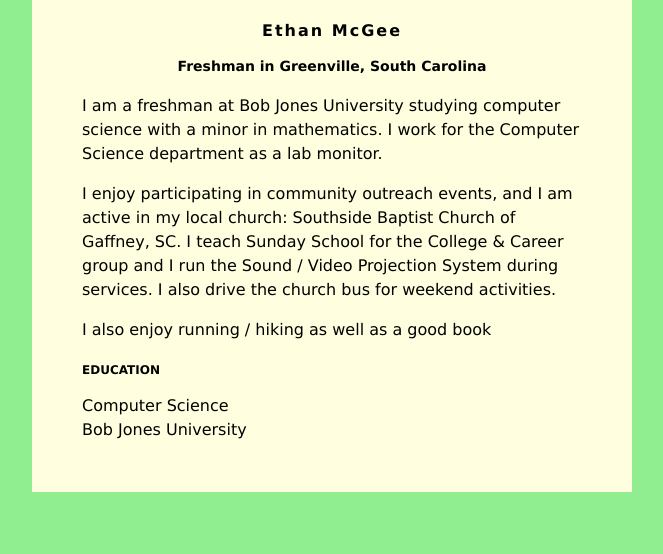
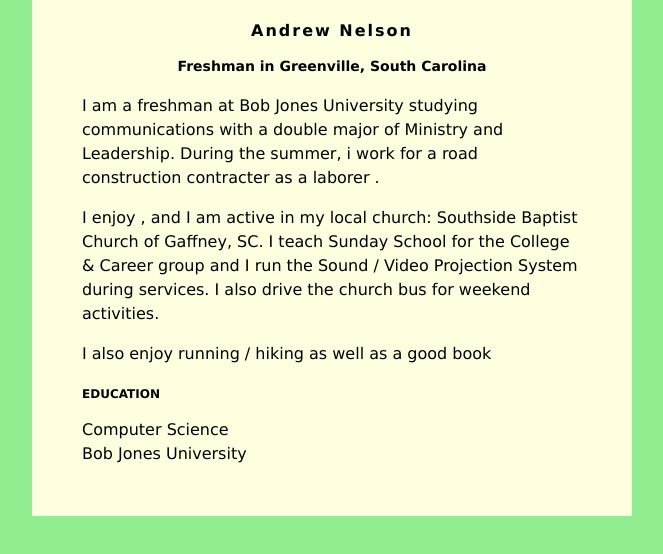
Before and after one commit to Anels541/Anels541.github.io, a plain HTML site: page index.html in a window 1280 px wide. Shown: the whole page, without its empty margins (308-971 px from the left). Drawn offline with Linux system fonts and the light colour scheme.

Commit message:
Update index.html

```diff
--- a/index.html
+++ b/index.html
@@ -30,12 +30,12 @@ h3 {
 </head>
 <body>
     <div id="content">
-        <h1>Ethan McGee</h1>
+        <h1>Andrew Nelson</h1>
         <h2>Freshman in Greenville, South Carolina</h2>
 
-         <p>I am a freshman at Bob Jones University studying computer science with a minor in mathematics. I work for the Computer Science department as a lab monitor.</p>
+         <p>I am a freshman at Bob Jones University studying communications with a double major of Ministry and Leadership. During the summer, i work for a road construction contracter as a laborer .</p>
          <p>
-            I enjoy participating in community outreach events, and I am active in my local church: Southside Baptist Church of Gaffney, SC.  I teach Sunday School for the College &amp; Career group and I run the Sound / Video Projection System during services.  I also drive the church bus for weekend activities.
+            I enjoy , and I am active in my local church: Southside Baptist Church of Gaffney, SC.  I teach Sunday School for the College &amp; Career group and I run the Sound / Video Projection System during services.  I also drive the church bus for weekend activities.
          </p>
          <p>
             I also enjoy running / hiking as well as a good book
```
